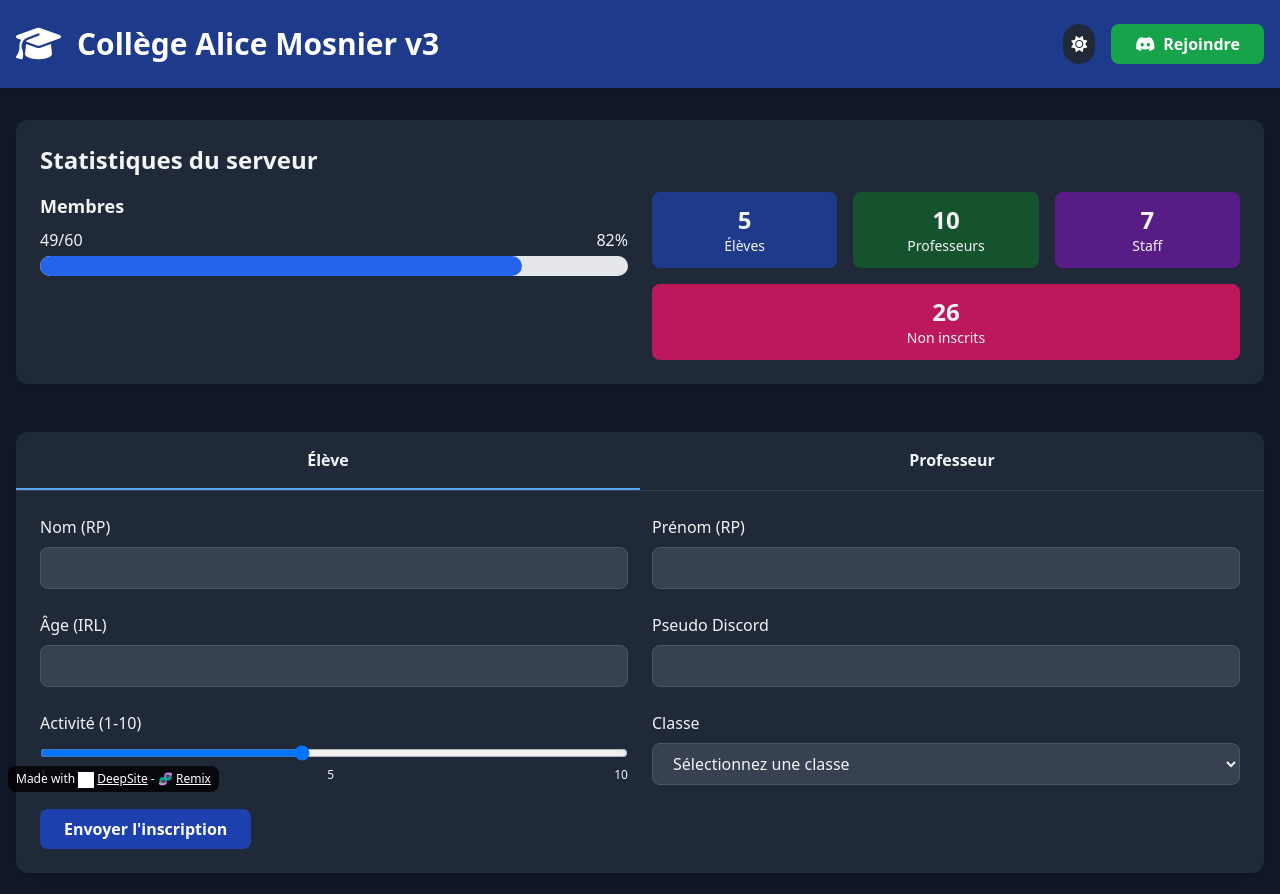
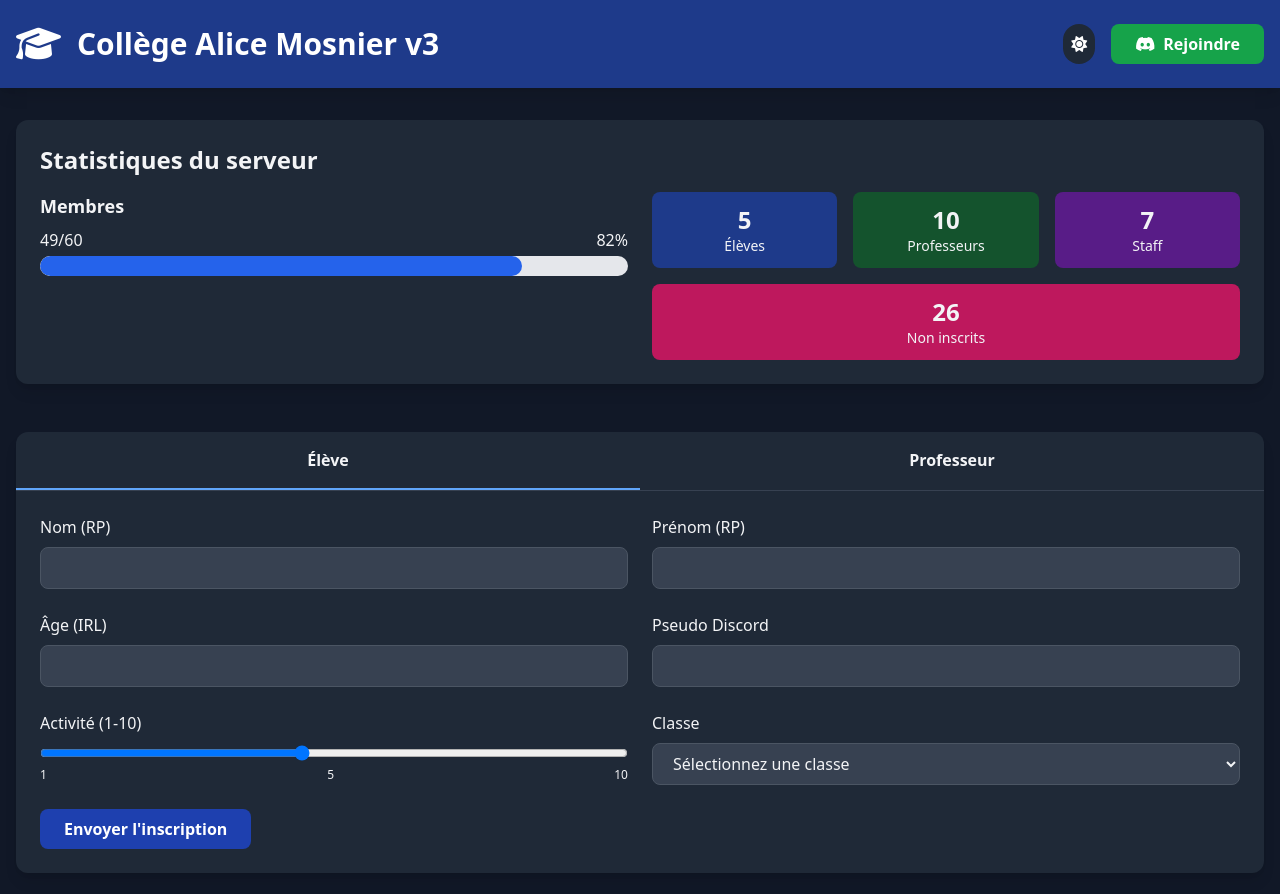
Before and after one commit to nicoroc176/ShareItAll, a plain HTML site: page index.html in a window 1280 px wide. Shown: the top 894 px of the page. Drawn offline with nearby package versions, Linux system fonts and the light colour scheme; grey boxes are pictures that could not be loaded.

Commit message:
Add files via upload

```diff
--- a/index.html
+++ b/index.html
@@ -442,6 +442,6 @@
                 alert('Une erreur est survenue lors de l\'envoi du formulaire. Veuillez réessayer.');
             }
         });
+
     </script>
-<p style="border-radius: 8px; text-align: center; font-size: 12px; color: #fff; margin-top: 16px;position: fixed; left: 8px; bottom: 8px; z-index: 10; background: rgba(0, 0, 0, 0.8); padding: 4px 8px;">Made with <img src="https://enzostvs-deepsite.hf.space/logo.svg" alt="DeepSite Logo" style="width: 16px; height: 16px; vertical-align: middle;display:inline-block;margin-right:3px;filter:brightness(0) invert(1);"><a href="https://enzostvs-deepsite.hf.space" style="color: #fff;text-decoration: underline;" target="_blank" >DeepSite</a> - 🧬 <a href="https://enzostvs-deepsite.hf.space?remix=robertdu78/coll-ge-alice-mosnier-v3" style="color: #fff;text-decoration: underline;" target="_blank" >Remix</a></p></body>
 </html>
```
